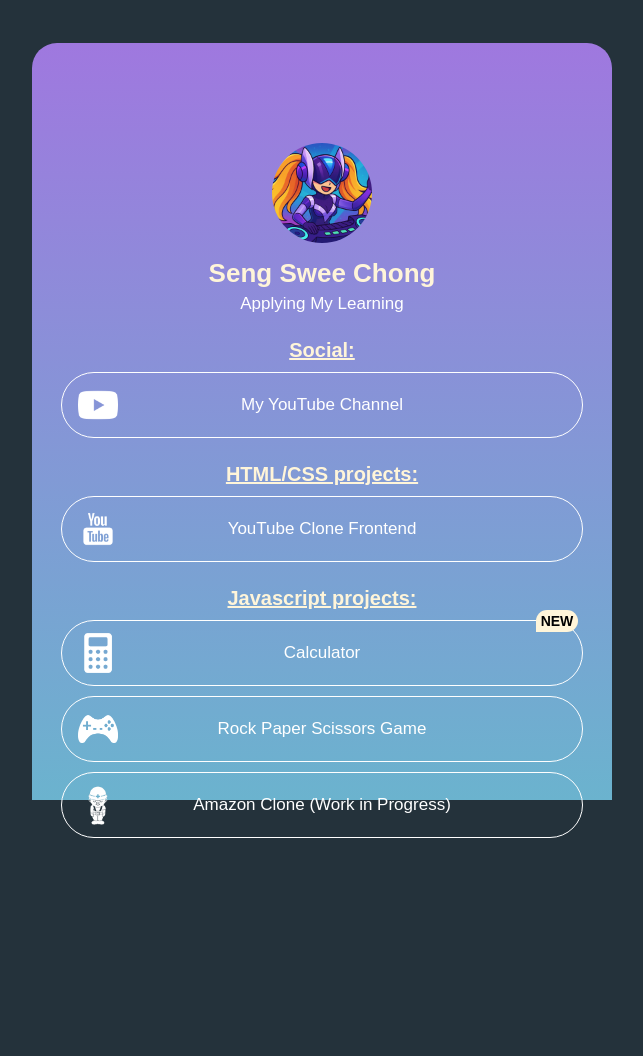
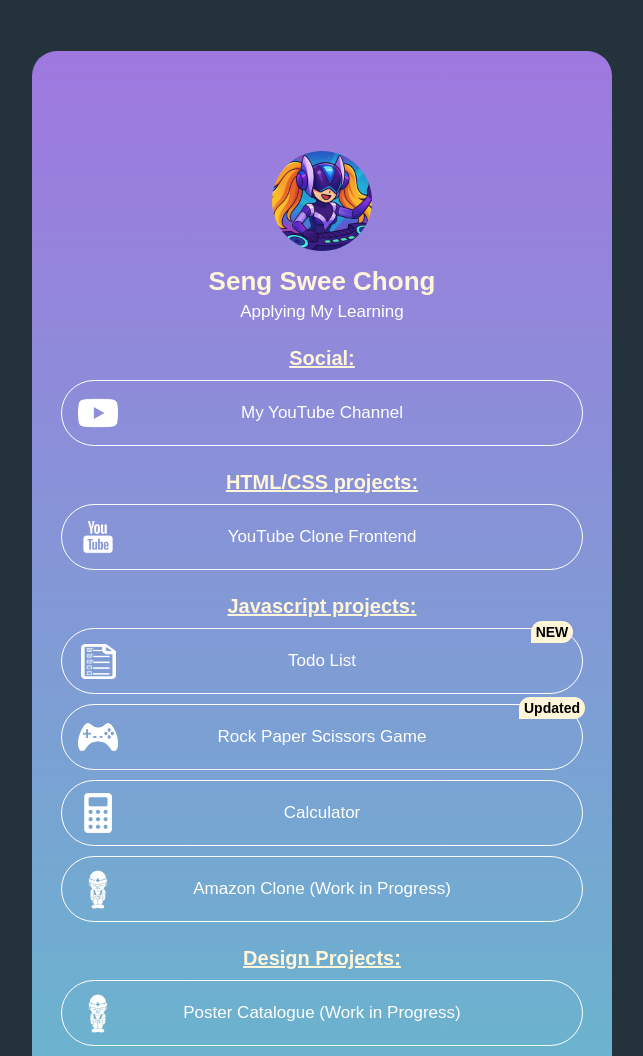
Before and after one commit to Tarapoco-projects/Linktree-Clone, a plain HTML site: page index.html in a window 1280 px wide. Shown: the whole page, without its empty margins (318-961 px from the left). Before the commit the page ends 800 px from the top, so only its background shows below. Drawn offline with Linux system fonts and the light colour scheme.

Commit message:
Add files via upload

```diff
--- a/index.html
+++ b/index.html
@@ -72,12 +72,12 @@
           </p>
         </div>
 
-        <div class="link-button-container new-container">
-          <a href="https://tarapoco-projects.github.io/Calculator/" target="_blank" class="website-link">
+        <div class="link-button-container">
+          <a href="https://tarapoco-projects.github.io/Todo-List/" target="_blank" class="website-link">
             <button class="link-button">
-              <img src="images/calculator-icon.png" class="icon">
+              <img src="images/todo-list-icon.png" class="icon todo-list-icon">
               <p class="link-button-text">
-                Calculator
+                Todo List
               </p>
             </button>
           </a>
@@ -93,7 +93,32 @@
               </p>
             </button>
           </a>
+          <p class="notification">Updated</p>
         </div>
+
+        <div class="link-button-container new-container">
+          <a href="https://tarapoco-projects.github.io/Calculator/" target="_blank" class="website-link">
+            <button class="link-button">
+              <img src="images/calculator-icon.png" class="icon">
+              <p class="link-button-text">
+                Calculator
+              </p>
+            </button>
+          </a>
+        </div>
+
+        <!--
+        <div class="link-button-container">
+          <a target="_blank" class="website-link">
+            <button class="link-button">
+              <img src="images/wip-icon.png" class="icon">
+              <p class="link-button-text">
+                Amazon Clone (Work in Progress)
+              </p>
+            </button>
+          </a>
+        </div>
+        -->
 
         <div class="link-button-container">
           <a target="_blank" class="website-link">
@@ -106,8 +131,27 @@
           </a>
         </div>
 
+        <div class="category-container">
+          <p class="category">
+            Design Projects:
+          </p>
+        </div>
+
+        <div class="link-button-container">
+          <a target="_blank" class="website-link">
+            <button class="link-button">
+              <img src="images/wip-icon.png" class="icon">
+              <p class="link-button-text">
+                Poster Catalogue (Work in Progress)
+              </p>
+            </button>
+          </a>
+        </div>
+
       </div>
     </div>
 
+
+
   </body>
 </html>
--- a/styles/content.css
+++ b/styles/content.css
@@ -41,6 +41,11 @@
   height: 28px;
 }
 
+.todo-list-icon {
+  height: 35px;
+  width: 35px;
+}
+
 .link-button-text {
   display: inline;
   margin-left: -60px;
@@ -60,9 +65,9 @@
 
 .notification {
   position: absolute;
-  margin-top: -10px;
+  margin-top: -7px;
   margin-bottom: 0;
-  margin-left: 470px;
+  margin-left: 460px;
   color: black;
   background-color: rgb(255, 245, 217);
   padding: 3px 5px;
--- a/styles/general.css
+++ b/styles/general.css
@@ -1,20 +1,19 @@
+html, body {
+}
+
 body {
   background-color: rgb(36, 50, 59);
   font-family: Arial;
+  overflow-y: auto;
 }
 
 .main-container {
   display: flex;
   justify-content: center;
-  position: fixed;
-  top: 0;
-  bottom: 0;
-  left: 0;
-  right: 0;
 }
 
 .main-menu {
-  position: fixed;
+  position: relative;
   bottom: 0;
   Top: 43px;
   width: 580px;
```
Also changed, not shown: images/todo-list-icon.png (added).
